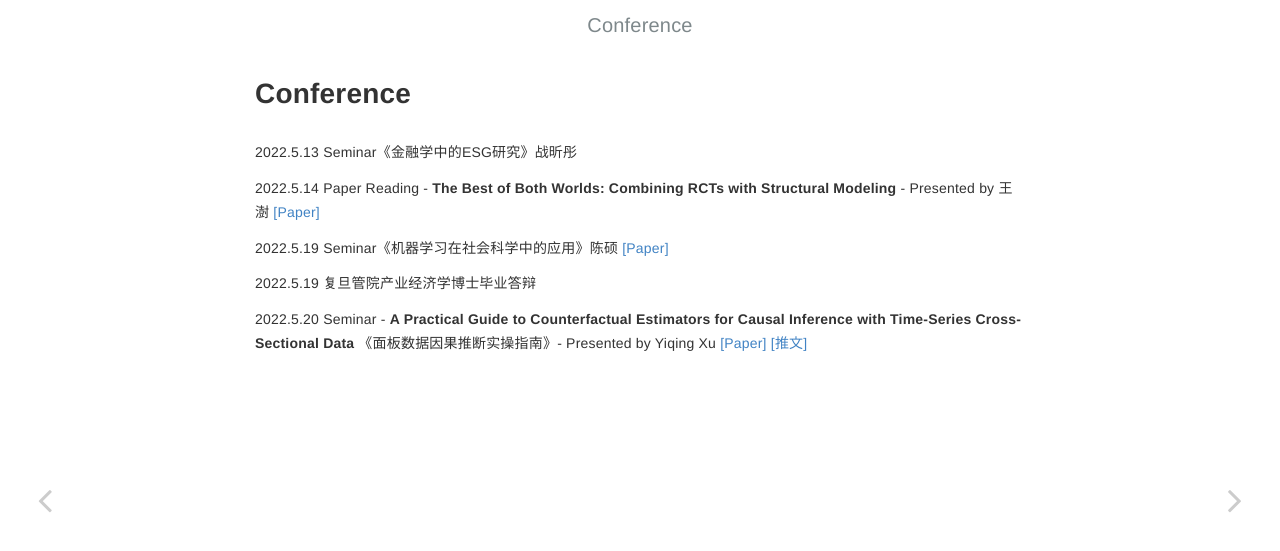
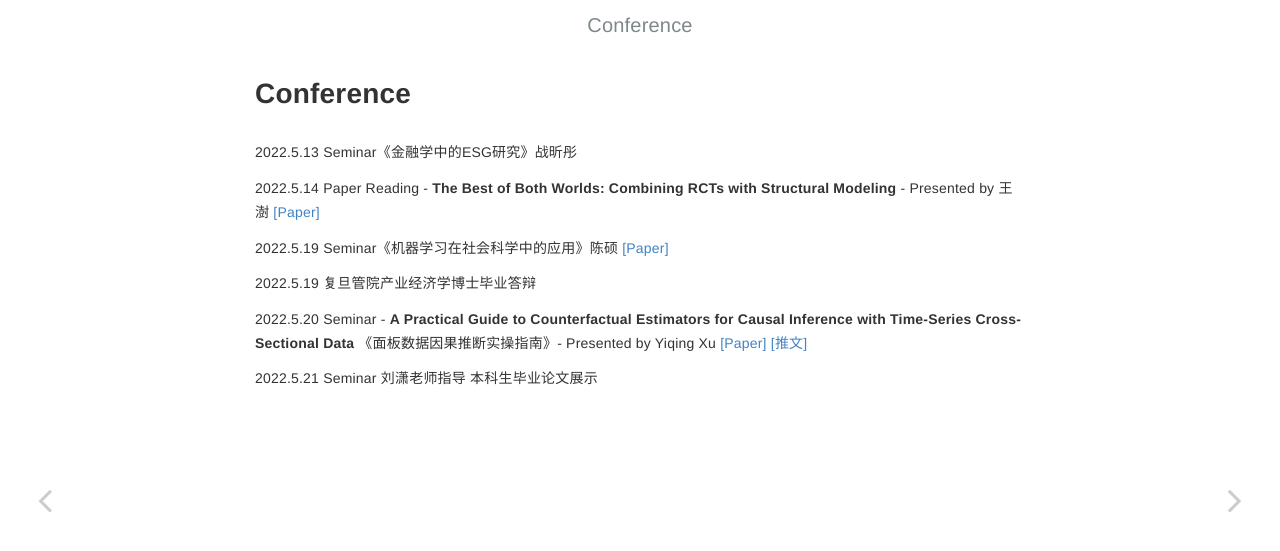
Before and after one commit to Zhuopie/Zhuopie.github.io, a Jekyll site: the page built from _pages/Conference.md, in a window 1280 px wide. Shown: the top 551 px of the page. Built offline with Jekyll 4.4.1, drawn with Linux system fonts in a browser that asks for light colours.

Commit message:
Update Conference.md

```diff
--- a/_pages/Conference.md
+++ b/_pages/Conference.md
@@ -15,3 +15,5 @@ layout: post
 2022.5.19 复旦管院产业经济学博士毕业答辩
 
 2022.5.20 Seminar - **A Practical Guide to Counterfactual Estimators for Causal Inference with Time-Series Cross-Sectional Data** 《面板数据因果推断实操指南》- Presented by Yiqing Xu [[Paper]](http://github.com/Zhuopie/Zhuopie.github.io/blob/main/_pages/FEct.pdf) [[推文]](http://mp.weixin.qq.com/s/VmvC53s9iiRVbCp-G3KA6g)
+
+2022.5.21 Seminar 刘潇老师指导 本科生毕业论文展示
```
